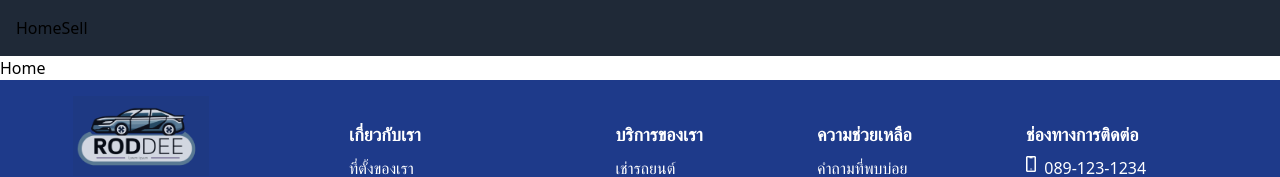
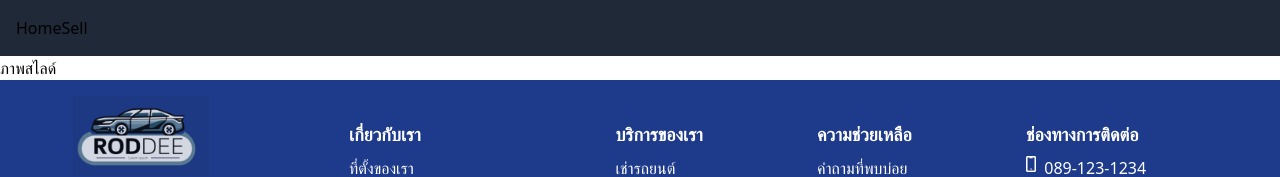
Before and after one commit to teerapong2020/Front-end-car-ecommerce-, a React (Vite) app: page / in a window 1280 px wide. Shown: the top 177 px of the page. Built offline with nearby package versions, Linux system fonts and the light colour scheme.

Commit message:
firstCommit

```diff
--- a/package.json
+++ b/package.json
@@ -10,8 +10,9 @@
     "preview": "vite preview"
   },
   "dependencies": {
-    "react": "^18.2.0",
-    "react-dom": "^18.2.0",
+    "axios": "^1.7.2",
+    "react": "^18.3.1",
+    "react-dom": "^18.3.1",
     "react-router-dom": "^6.23.1"
   },
   "devDependencies": {
--- /dev/null
+++ b/src/components/components_home/slide.jsx
@@ -0,0 +1,10 @@
+function Slide () {
+    return (
+        <div>
+            ภาพสไลด์
+        </div>
+
+    )
+}
+
+export default Slide;
--- a/src/page/home.jsx
+++ b/src/page/home.jsx
@@ -1,9 +1,11 @@
-function Home (){
-    return(
-        <div>
-            Home
-        </div>
-    )
+import Slide from "../components/components_home/slide";
+
+function Home() {
+  return (
+    <div>
+      <Slide />
+    </div>
+  );
 }
 
 export default Home;
```
Also changed, not shown: src/routermain.jsx (+4 -6 lines), 1 other file (tests, documents, lock files or other folders).
